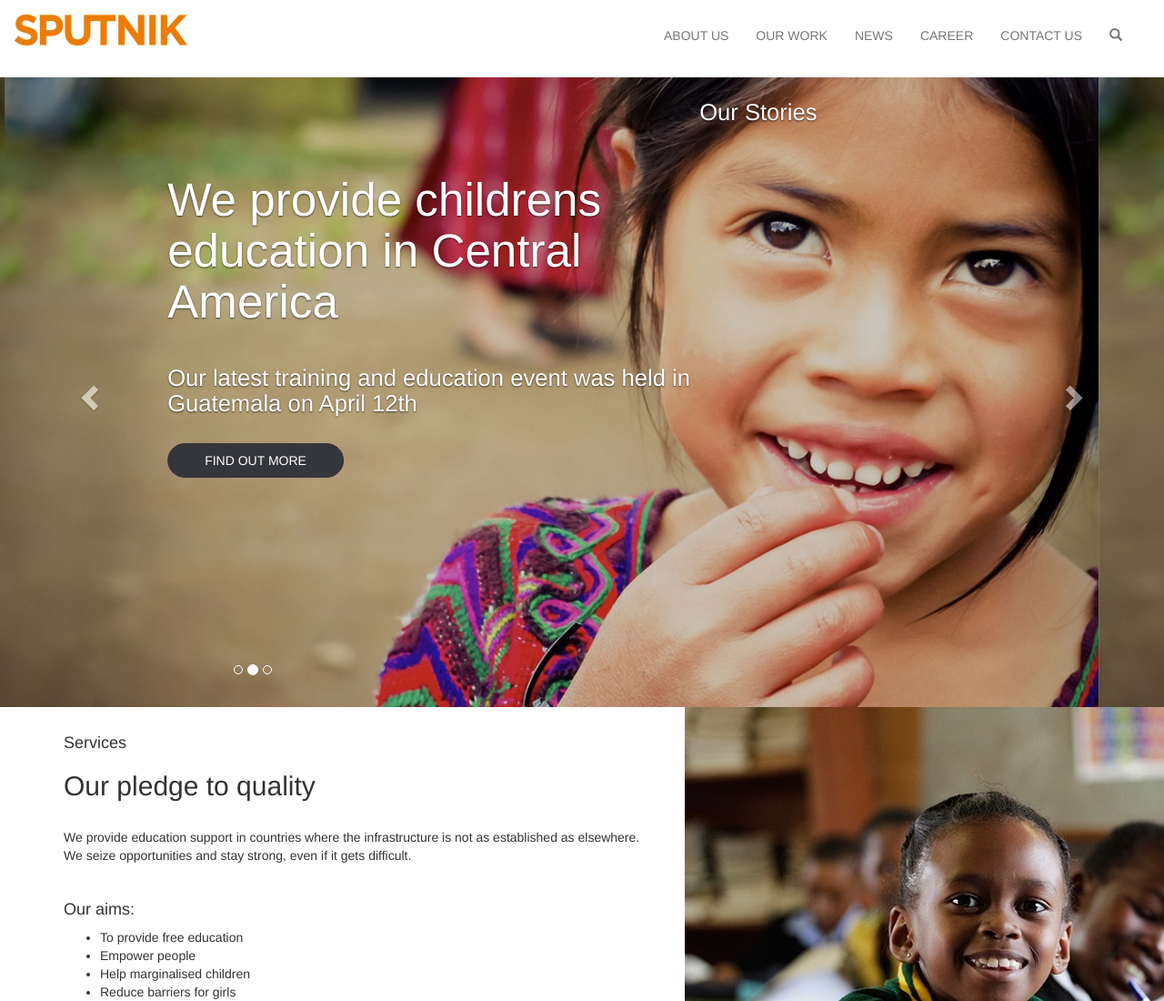
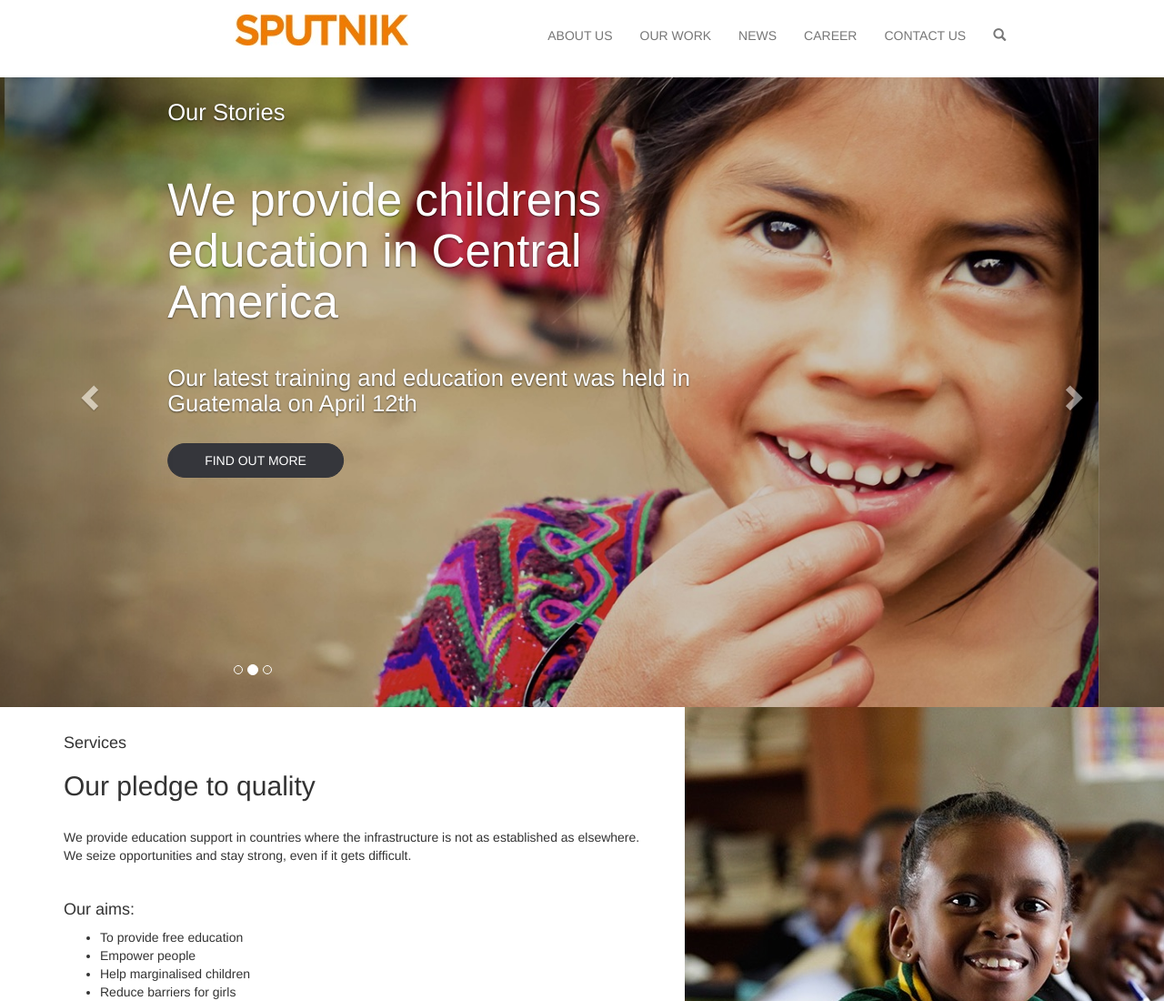
Before and after one commit to 123lk/Sputnik, a plain HTML site: page index.html in a window 1280 px wide. Shown: the top 1100 px of the page at 91% size. Drawn offline with nearby package versions, Linux system fonts and the light colour scheme.

Commit message:
ammended margin and padding on nav bar items

```diff
--- a/index.html
+++ b/index.html
@@ -16,7 +16,7 @@
 <body>
 
   <nav class="navbar navbar-default" id="navbar-header">
-    <div class="container-fluid">
+    <div class="container-fluid" id="nav-container">
       <div class="navbar-header">
         <button type="button" class="navbar-toggle collapsed" data-toggle="collapse" data-target="#bs-example-navbar-collapse-1"
           aria-expanded="false">
@@ -57,9 +57,6 @@
       <div class="item active">
         <img src="girl.jpg" alt="girl" style="width:100%;">
         <div class="carousel-caption">
-          <div class="container">
-            <div class="row">
-              <div class="col-sm-6"></div>
               <p id="stories-title">Our Stories</p>
               <br>
               <h2 id="title">We provide childrens<br> education in Central<br> America</h2>
@@ -67,8 +64,6 @@
               <h4 id="carousel-text">Our latest training and education event was held in<br> Guatemala on April 12th</h4>
               <br>
               <button id="carousel-button" type="button" class="btn btn-default">FIND OUT MORE</button>
-            </div>
-          </div>
         </div>
       </div>
 
--- a/style.css
+++ b/style.css
@@ -5,6 +5,10 @@ h1 {
 #navbar-header {
   background-color: white;
   border-color: white;
+}
+
+#nav-container {
+  margin: 0 10% 0 19%;
 }
 
 #bs-example-navbar-collapse-1 {
```
